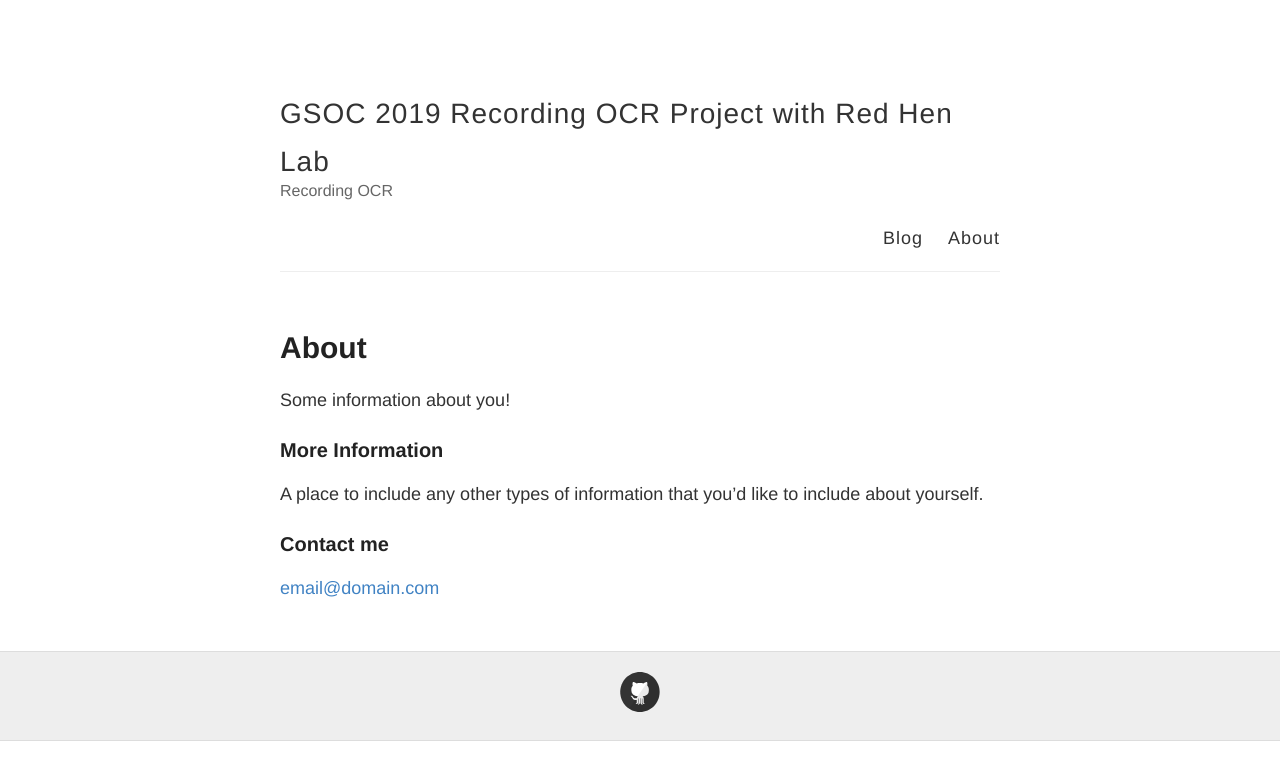
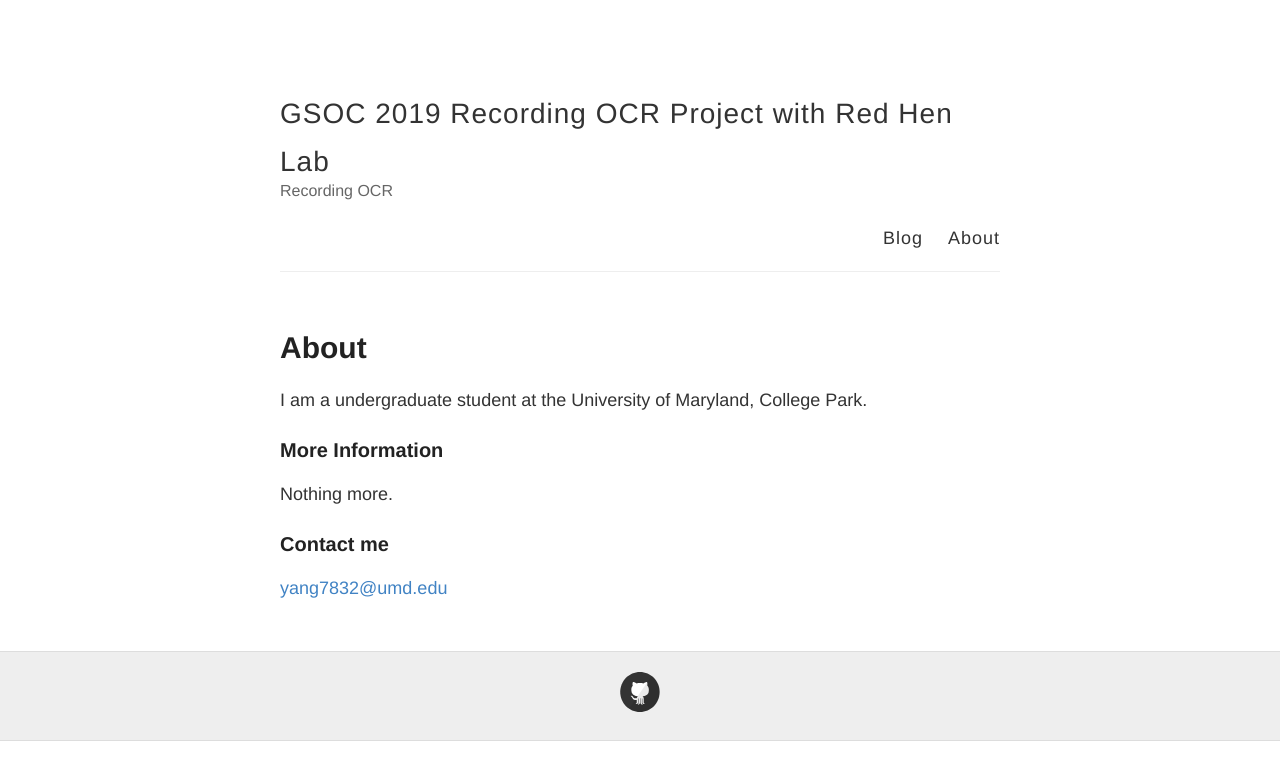
Before and after one commit to YifanYangEbidanko/evanyangab.github.io, a Jekyll site: the page built from about.md, in a window 1280 px wide. Shown: the top 780 px of the page. Built offline with Jekyll 4.4.1, drawn with Linux system fonts in a browser that asks for light colours.

Commit message:
Update about page

```diff
--- a/about.md
+++ b/about.md
@@ -4,12 +4,12 @@
 permalink: /about/
 ---
 
-Some information about you!
+I am a undergraduate student at the University of Maryland, College Park.
 
 ### More Information
 
-A place to include any other types of information that you'd like to include about yourself.
+Nothing more.
 
 ### Contact me
 
-[email@domain.com](mailto:email@domain.com)
+[yang7832@umd.edu](mailto:yang7832@umd.edu)
```
Also changed, not shown: _posts/2019-06-04-repo.md (+1 -5 lines).
